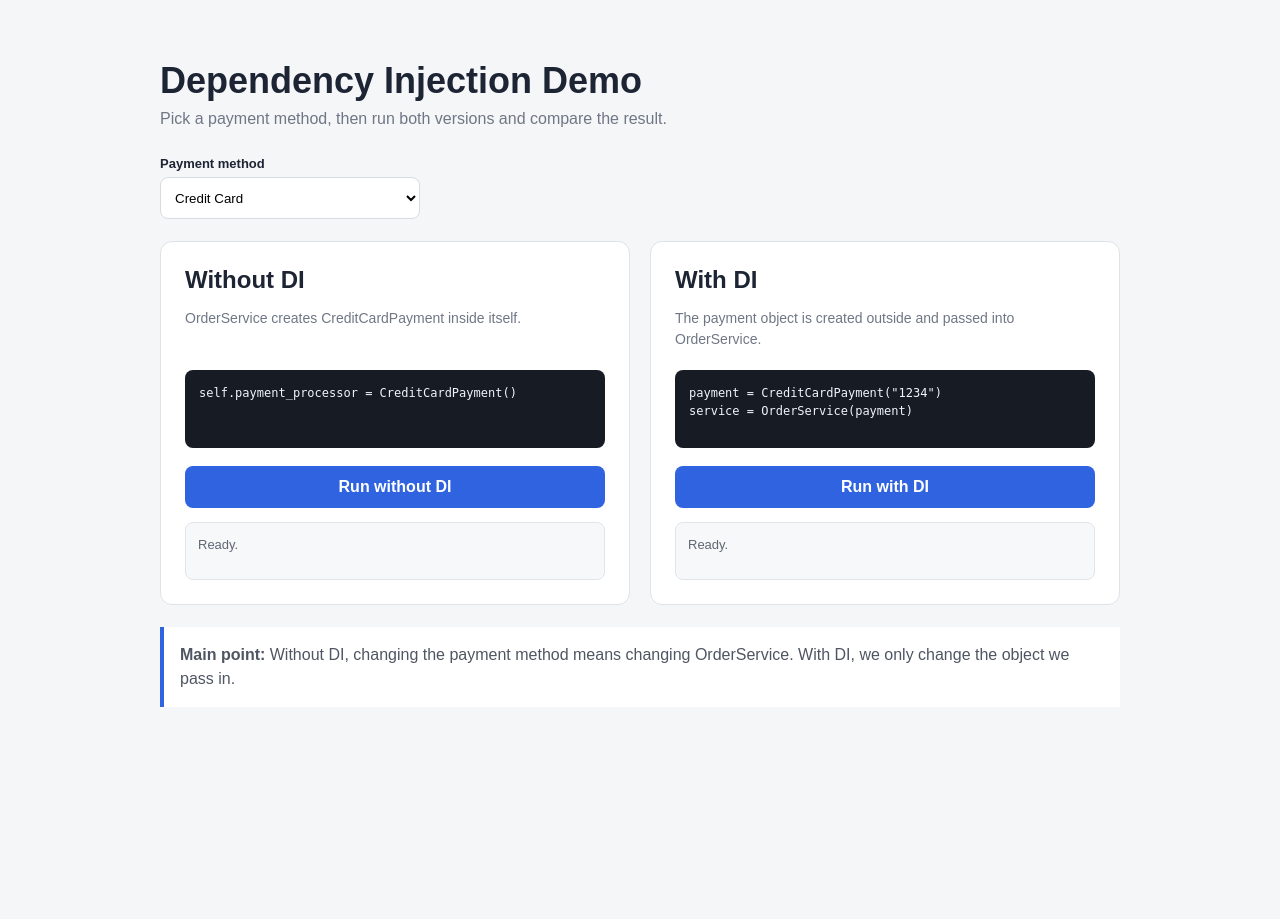
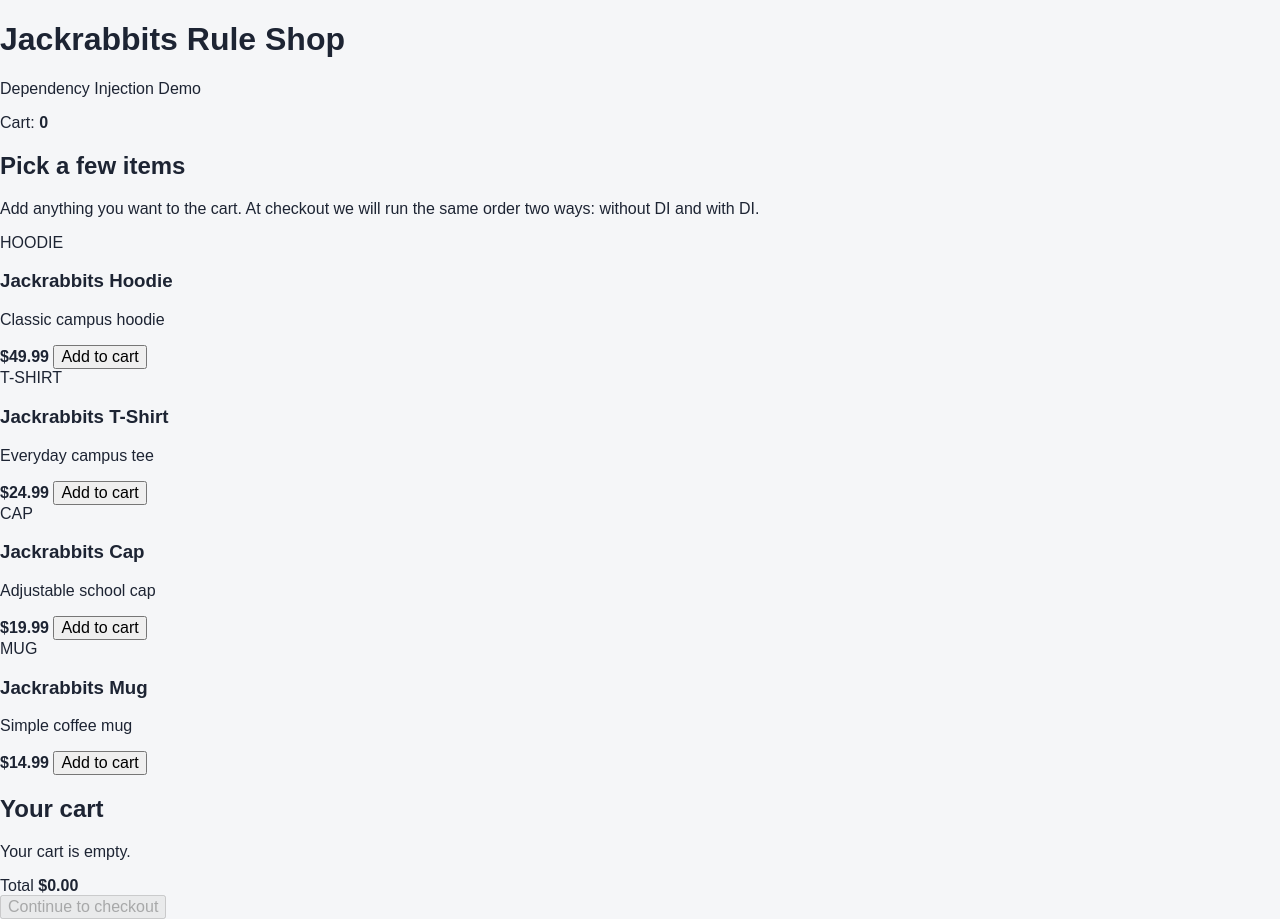
Before and after one commit to pampa12/dependency-injection-project1, a Flask app: page / in a window 1280 px wide. Before the commit the page ends 707 px from the top, so only its background shows below. Run offline with Flask 3, Linux system fonts and the light colour scheme.

Commit message:
Add simple shopping page

```diff
--- a/templates/index.html
+++ b/templates/index.html
@@ -3,64 +3,88 @@
 <head>
     <meta charset="UTF-8">
     <meta name="viewport" content="width=device-width, initial-scale=1.0">
-    <title>Dependency Injection Demo</title>
+    <title>Jackrabbits Rule Shop</title>
     <link rel="stylesheet" href="{{ url_for('static', filename='style.css') }}">
 </head>
 <body>
-    <main class="simple-demo">
-        <h1>Dependency Injection Demo</h1>
-        <p class="simple-subtitle">
-            Pick a payment method, then run both versions and compare the result.
-        </p>
+    <header class="shop-header">
+        <div>
+            <h1>Jackrabbits Rule Shop</h1>
+            <p>Dependency Injection Demo</p>
+        </div>
+        <div class="cart-count">
+            Cart: <strong id="cart-count">0</strong>
+        </div>
+    </header>
 
-        <div class="simple-picker">
-            <label for="payment-select">Payment method</label>
-            <select id="payment-select">
-                <option value="credit_card">Credit Card</option>
-                <option value="paypal">PayPal</option>
-            </select>
-        </div>
+    <main class="shop-page">
+        <section class="shop-intro">
+            <h2>Pick a few items</h2>
+            <p>Add anything you want to the cart. At checkout we will run the same order two ways: without DI and with DI.</p>
+        </section>
 
-        <div class="simple-compare">
-            <section class="simple-card">
-                <h2>Without DI</h2>
-                <p class="simple-explain">
-                    OrderService creates CreditCardPayment inside itself.
-                </p>
+        <section class="product-grid">
+            <article class="product-card" data-name="Jackrabbits Hoodie" data-price="49.99">
+                <div class="product-photo hoodie">HOODIE</div>
+                <h3>Jackrabbits Hoodie</h3>
+                <p>Classic campus hoodie</p>
+                <div class="product-footer">
+                    <strong>$49.99</strong>
+                    <button class="add-button">Add to cart</button>
+                </div>
+            </article>
 
-                <pre><code>self.payment_processor = CreditCardPayment()</code></pre>
+            <article class="product-card" data-name="Jackrabbits T-Shirt" data-price="24.99">
+                <div class="product-photo tshirt">T-SHIRT</div>
+                <h3>Jackrabbits T-Shirt</h3>
+                <p>Everyday campus tee</p>
+                <div class="product-footer">
+                    <strong>$24.99</strong>
+                    <button class="add-button">Add to cart</button>
+                </div>
+            </article>
 
-                <button id="run-without" class="simple-button">Run without DI</button>
+            <article class="product-card" data-name="Jackrabbits Cap" data-price="19.99">
+                <div class="product-photo cap">CAP</div>
+                <h3>Jackrabbits Cap</h3>
+                <p>Adjustable school cap</p>
+                <div class="product-footer">
+                    <strong>$19.99</strong>
+                    <button class="add-button">Add to cart</button>
+                </div>
+            </article>
 
-                <div id="without-result" class="simple-result">
-                    Ready.
+            <article class="product-card" data-name="Jackrabbits Mug" data-price="14.99">
+                <div class="product-photo mug">MUG</div>
+                <h3>Jackrabbits Mug</h3>
+                <p>Simple coffee mug</p>
+                <div class="product-footer">
+                    <strong>$14.99</strong>
+                    <button class="add-button">Add to cart</button>
                 </div>
-            </section>
+            </article>
+        </section>
 
-            <section class="simple-card">
-                <h2>With DI</h2>
-                <p class="simple-explain">
-                    The payment object is created outside and passed into OrderService.
-                </p>
+        <section class="cart-panel">
+            <div>
+                <h2>Your cart</h2>
+                <div id="cart-items" class="cart-items">
+                    <p class="empty-cart">Your cart is empty.</p>
+                </div>
+            </div>
 
-                <pre><code id="with-code">payment = CreditCardPayment("1234")
-service = OrderService(payment)</code></pre>
-
-                <button id="run-with" class="simple-button">Run with DI</button>
-
-                <div id="with-result" class="simple-result">
-                    Ready.
+            <div class="cart-summary">
+                <div>
+                    <span>Total</span>
+                    <strong id="cart-total">$0.00</strong>
                 </div>
-            </section>
-        </div>
-
-        <div class="simple-bottom">
-            <strong>Main point:</strong>
-            Without DI, changing the payment method means changing OrderService.
-            With DI, we only change the object we pass in.
-        </div>
+                <button id="checkout-button" class="checkout-button" disabled>
+                    Continue to checkout
+                </button>
+            </div>
+        </section>
     </main>
 
-    <script src="{{ url_for('static', filename='comparison.js') }}"></script>
+    <script src="{{ url_for('static', filename='shop.js') }}"></script>
 </body>
 </html>
```
